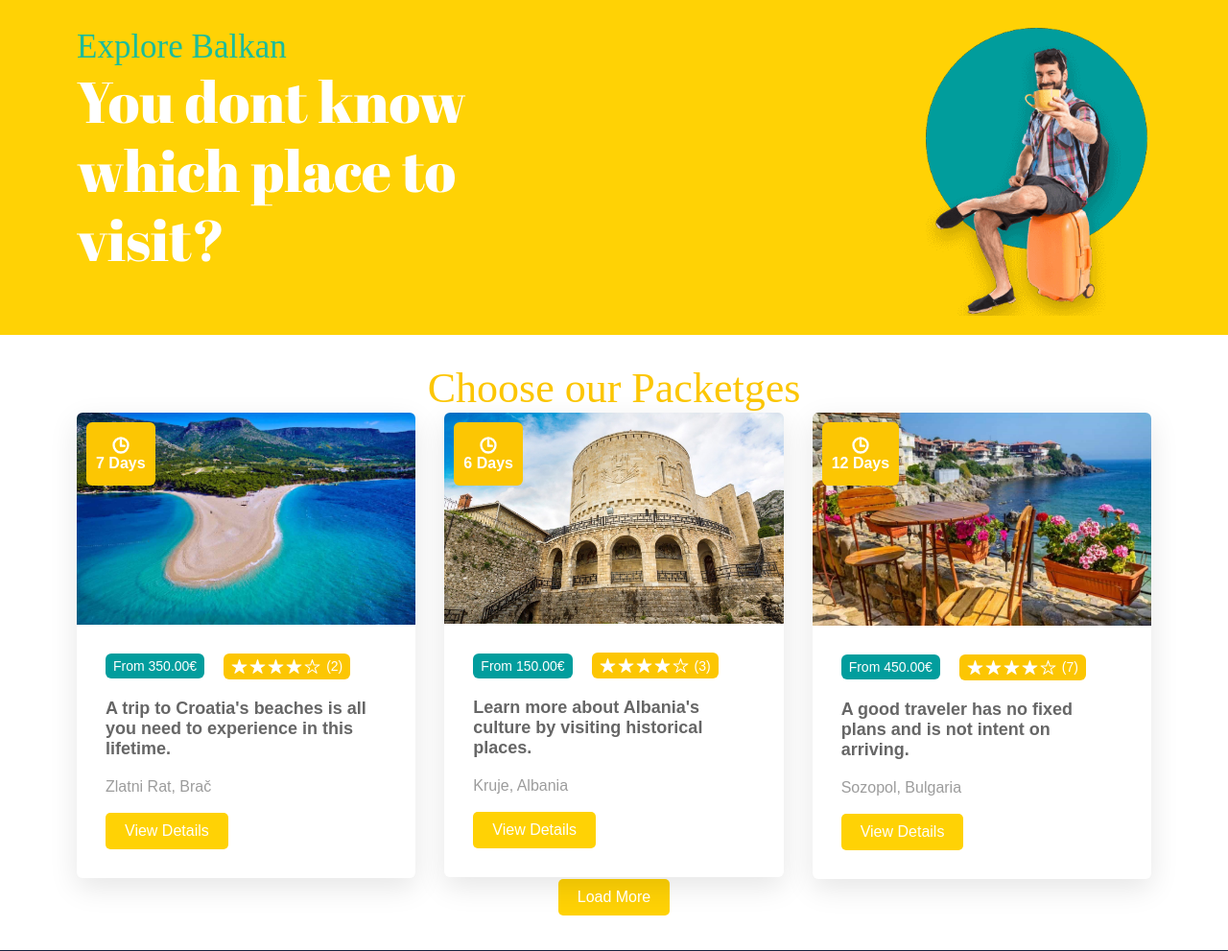
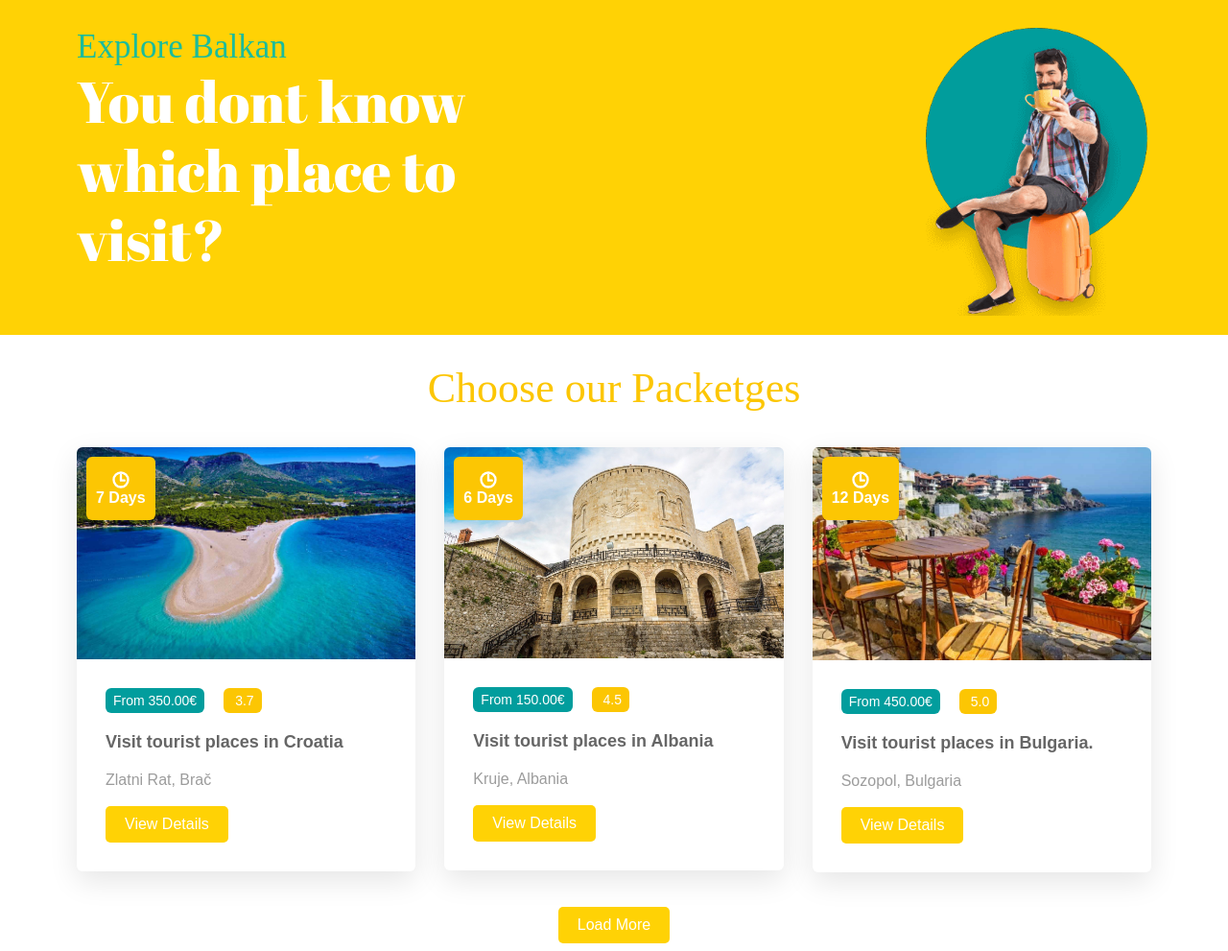
Before and after one commit to lirikrexhepi/Balkatour, a PHP site: page /packetges.php in a window 1280 px wide. Shown: the part 89-1080 px from the top of the page at 96% size. Run offline with PHP 8.4, Linux system fonts and the light colour scheme; some web fonts are replaced.

Commit message:
packetges design change

```diff
--- a/navbar.php
+++ b/navbar.php
@@ -51,7 +51,7 @@
                 <ion-icon name="caret-down-outline"></ion-icon>
               </button>
               <div class="dropdown-content">
-                <a href="tours.php">Tours</a>
+                <a href="tours.php">Suggestions</a>
                 <a href="packetges.php">Packages</a>
                 <a href="shop.php">Shop</a>
               </div>
--- a/packetges.php
+++ b/packetges.php
@@ -47,6 +47,7 @@ unset($_SESSION['user']);
       <p class="section-subtitle" style="padding-top: 30px;">Choose our Packetges</p>
     </center>
 
+    <br><br>
     <section class="section popular">
         <div class="container">
 
@@ -73,18 +74,12 @@ unset($_SESSION['user']);
                     <div class="card-price">From 350.00€</div>
 
                     <div class="card-rating">
-                      <ion-icon name="star"></ion-icon>
-                      <ion-icon name="star"></ion-icon>
-                      <ion-icon name="star"></ion-icon>
-                      <ion-icon name="star"></ion-icon>
-                      <ion-icon name="star-outline"></ion-icon>
-
-                      <data value="2">(2)</data>
+                      <data value="2">3.7</data>
                     </div>
                   </div>
 
                   <h3 class="card-title">
-                    <a href="#">A trip to Croatia's beaches is all you need to experience in this lifetime.</a>
+                    <a href="#">Visit tourist places in Croatia</a>
                   </h3>
 
                   <address class="card-location">Zlatni Rat, Brač</address>
@@ -114,16 +109,11 @@ unset($_SESSION['user']);
                   <div class="card-wrapper">
                     <div class="card-price">From 150.00€</div>
                     <div class="card-rating">
-                      <ion-icon name="star"></ion-icon>
-                      <ion-icon name="star"></ion-icon>
-                      <ion-icon name="star"></ion-icon>
-                      <ion-icon name="star"></ion-icon>
-                      <ion-icon name="star-outline"></ion-icon>
-                      <data value="3">(3)</data>
+                      <data value="3">4.5</data>
                     </div>
                   </div>
                   <h3 class="card-title">
-                    <a href="#">Learn more about Albania's culture by visiting historical places. </a>
+                    <a href="#">Visit tourist places in Albania</a>
                   </h3>
                   <address class="card-location">Kruje, Albania</address>
                   <br>
@@ -153,18 +143,12 @@ unset($_SESSION['user']);
                     <div class="card-price">From 450.00€</div>
 
                     <div class="card-rating">
-                      <ion-icon name="star"></ion-icon>
-                      <ion-icon name="star"></ion-icon>
-                      <ion-icon name="star"></ion-icon>
-                      <ion-icon name="star"></ion-icon>
-                      <ion-icon name="star-outline"></ion-icon>
-
-                      <data value="2">(7)</data>
+                      <data value="2">5.0</data>
                     </div>
                   </div>
 
                   <h3 class="card-title">
-                    <a href="#">A good traveler has no fixed plans and is not intent on arriving.</a>
+                    <a href="#">Visit tourist places in Bulgaria.</a>
                   </h3>
 
                   <address class="card-location">Sozopol, Bulgaria</address>
@@ -177,6 +161,7 @@ unset($_SESSION['user']);
           </ul>
         </div>
       </section>
+      <br><br>
 
       <center><button style="padding:10px 20px; background-color:#FFD205; color:white; border-radius:5px">Load More</button></center>
 
```
